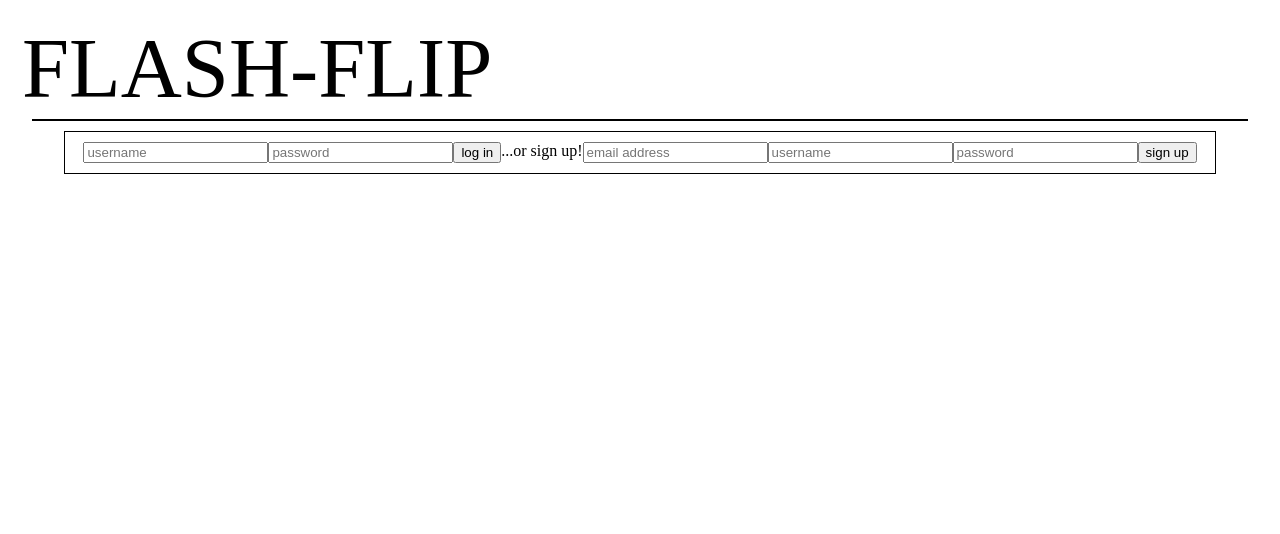
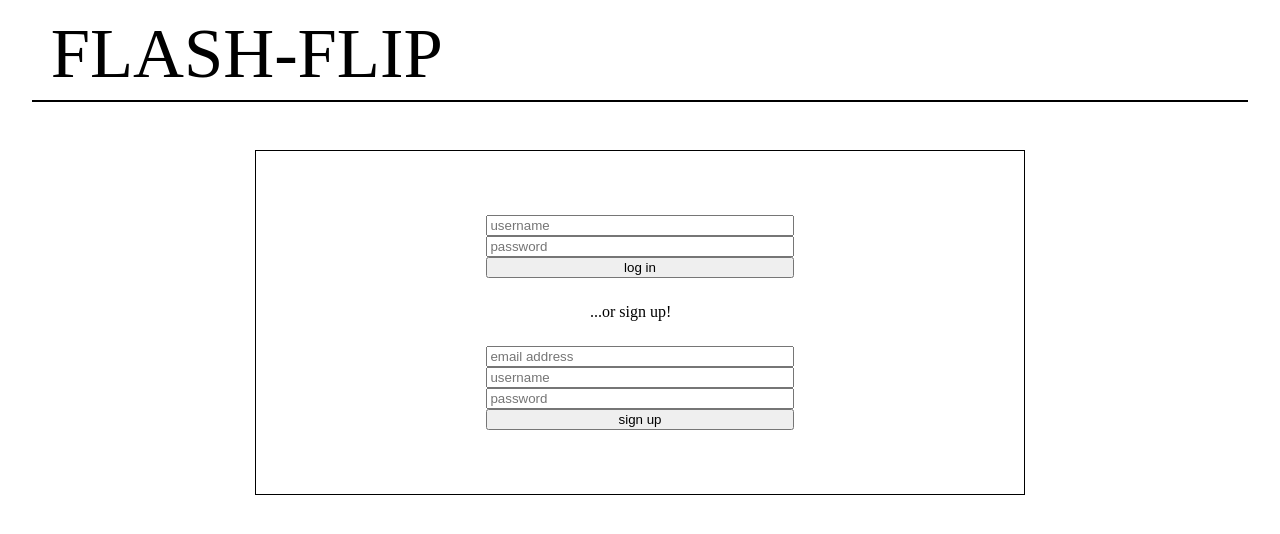
Before and after one commit to JetechNY/flash-flip-client, a React (Create React App) app: page / in a window 1280 px wide. Shown: the top 534 px of the page. Built offline with nearby package versions, Linux system fonts and the light colour scheme.

Commit message:
styling login form

```diff
--- a/src/App.css
+++ b/src/App.css
@@ -3,7 +3,7 @@ body {
 }
 
 .header {
-  margin-top: 20px;
+  margin-top: 1%;
   display: flex;
   flex: 1;
   flex-direction: column;
@@ -12,46 +12,72 @@ body {
 .header-logo {
   color: inherit;
   text-decoration: inherit;
-  font-size: 2.3em;
-  margin-left: 11px;
+  font-size: 2.1em;
+  margin-left: 2%;
 }
 
 .header-separator {
   width: 95%;
   border: none;
   height: 2px;
-  margin-top: 2px;
+  margin-top: .5%;
   background-color: black;
 }
 
 .navbar {
   display: flex;
   flex-direction: row;
-  align-items: right;
+  margin-left: 2%;
 }
 
 .navbar-link {
   display: flex;
-  justify-content: center;
-  align-items: center;
-  margin-left: 30px;
+  margin-left: 2%;
   color: inherit;
   text-decoration: inherit;
-  outline: none;
 }
 
 .login-form-container {
+  margin-top: 3rem;
+  margin-left: auto;
+  margin-right: auto;
+  width: 60%;
+  border: solid;
+  border-width: .05em;
+  padding: 4rem 0px;
+}
+
+.login-form-container form {
+  display: flex;
+  flex-direction: column;
+  margin-left: auto;
+  margin-right: auto;
+  width: 40%;
+}
+
+.login-form-container p {
+  display: flex;
+  flex-direction: column;
+  margin-top: 25px;
+  margin-bottom: 25px;
+  margin-left: auto;
+  margin-right: auto;
+  width: 100px;
+}
+
+.main-container {
   display: flex;
   margin: 5%;
-  border: solid;
-  border-width: .05em;
-  justify-content: center;
+  border-style: solid;
+  border-width: 1px;
 }
 
-.login-form-container, form, p {
-  display: flex;
-  margin-top: 10px;
-  margin-bottom: 10px;
+.category-container {
+  /* flex-grow: 1; */
+}
+
+.card-container {
+  flex-grow: 1;
 }
 
 .game-container {
--- a/src/containers/CategoryContainer.js
+++ b/src/containers/CategoryContainer.js
@@ -9,7 +9,6 @@ class CategoryContainer extends React.Component{
     }
 
     render () {
-        console.log(this.state)
         return (
             <div className="category-container">
                 <h1>Categories</h1>
```
Also changed, not shown: public/manifest.json (deleted), public/robots.txt (deleted), 1 other file (tests, documents, lock files or other folders).
